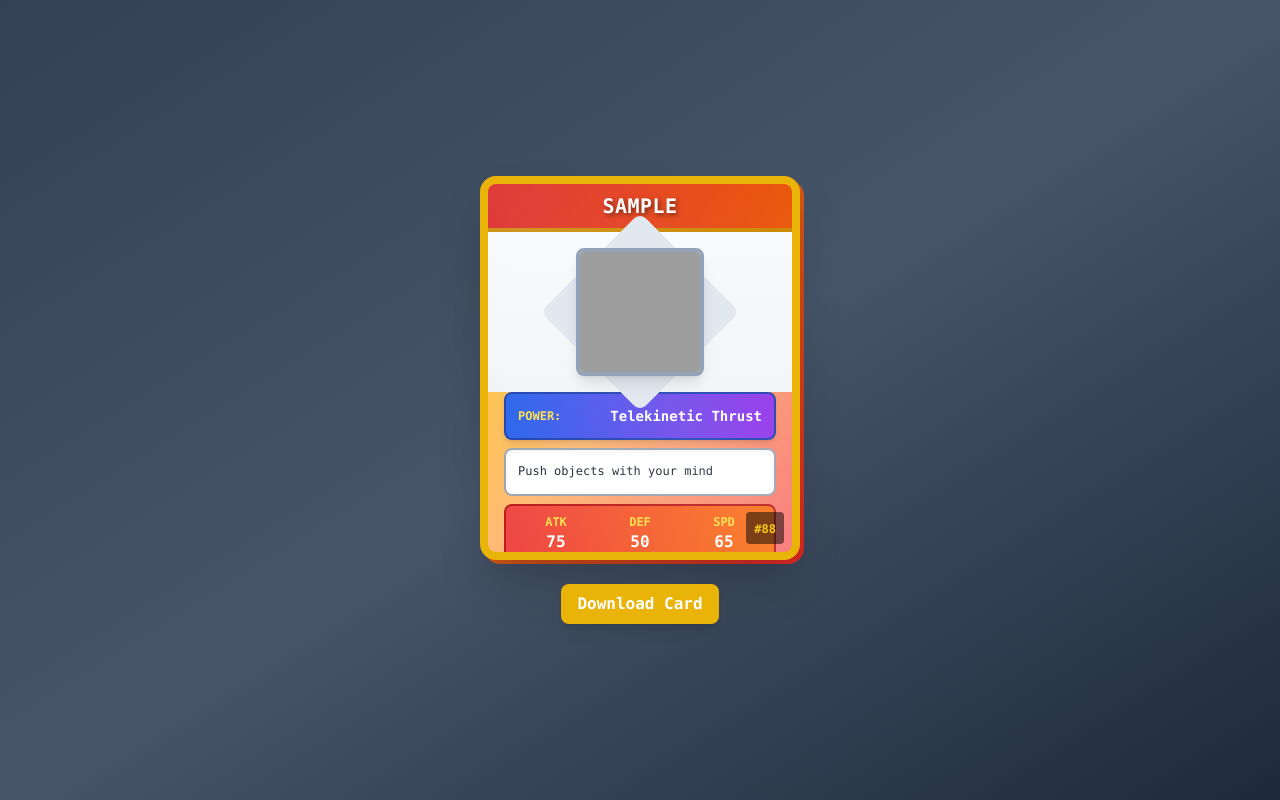
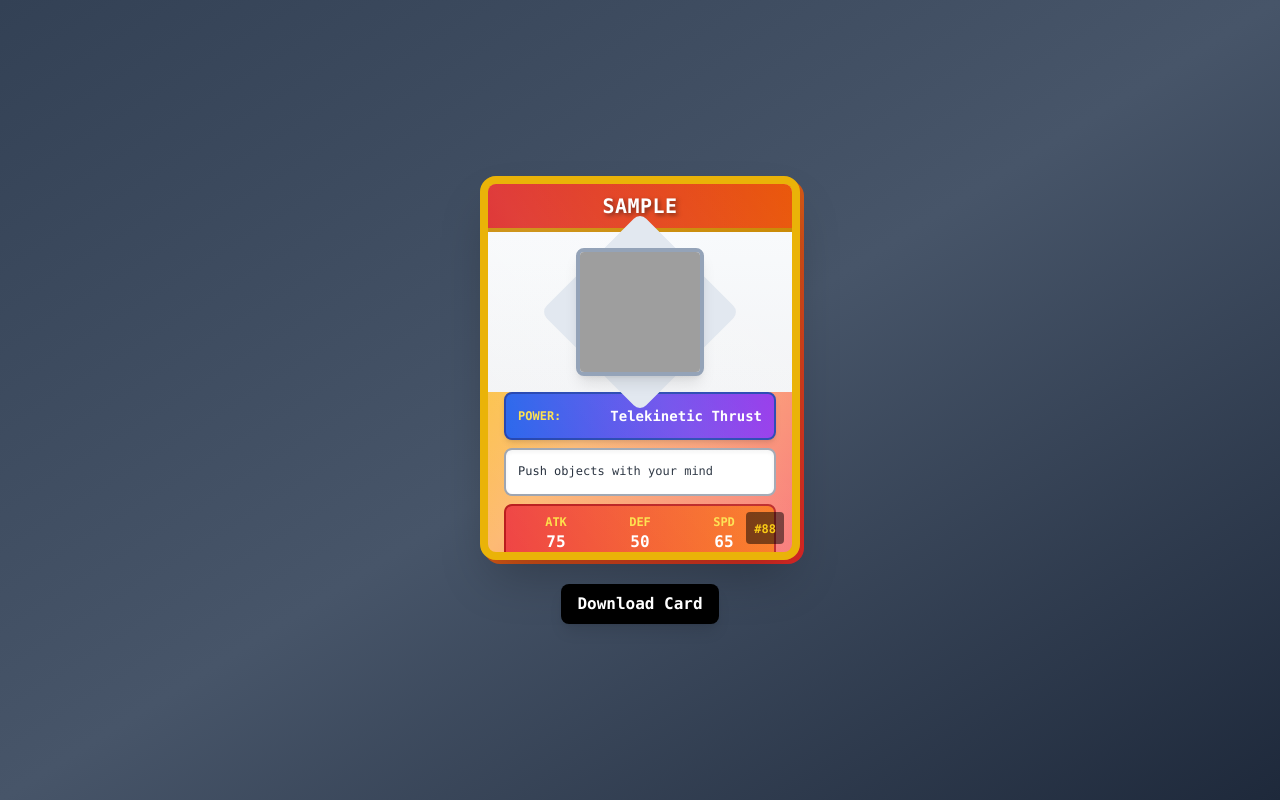
Before and after one commit to pushparajwastaken/card-generator, a React (Vite) app: page / in a window 1280 px wide. Both pictures are taken after typing "Sample" into the empty fields and a click on the button "Submit". Built offline with nearby package versions, Linux system fonts and the light colour scheme; grey boxes are pictures that could not be loaded.

Commit message:
Change button color from yellow to black

```diff
--- a/src/Components/Card/Card.jsx
+++ b/src/Components/Card/Card.jsx
@@ -120,7 +120,7 @@ const Card = () => {
       <div className="mt-6">
         <button
           onClick={downloadCard}
-          className="bg-yellow-500 hover:bg-yellow-600 text-white font-bold py-2 px-4 rounded-lg shadow-lg transition-transform transform hover:scale-105"
+          className="bg-black  hover:bg-neutral-500 text-white font-bold py-2 px-4 rounded-lg shadow-lg transition-transform transform hover:scale-105"
         >
           Download Card
         </button>
```
